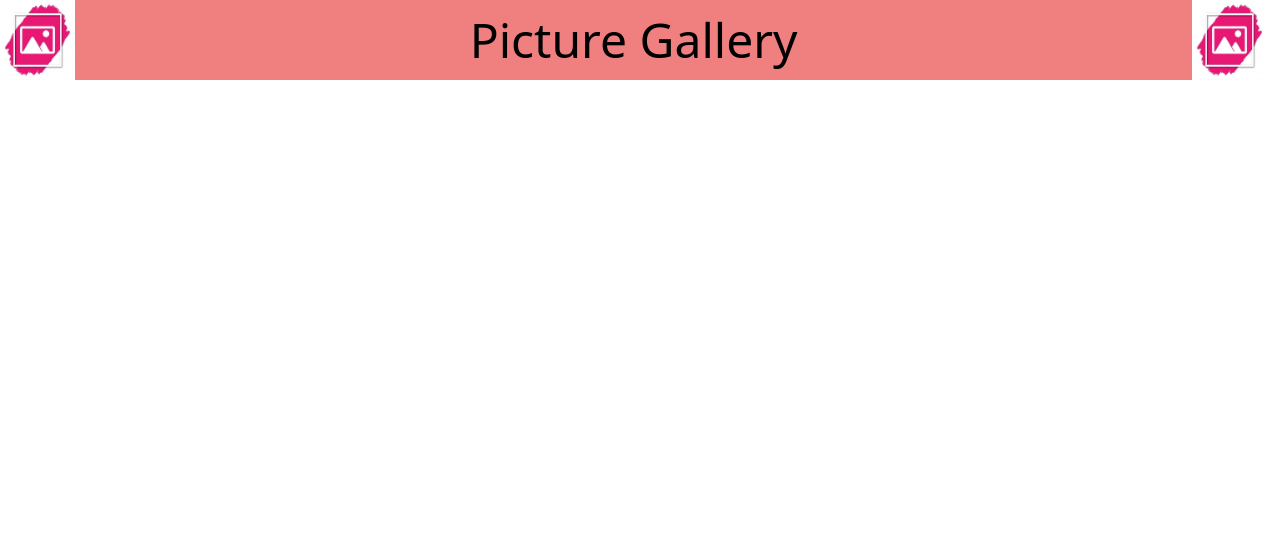
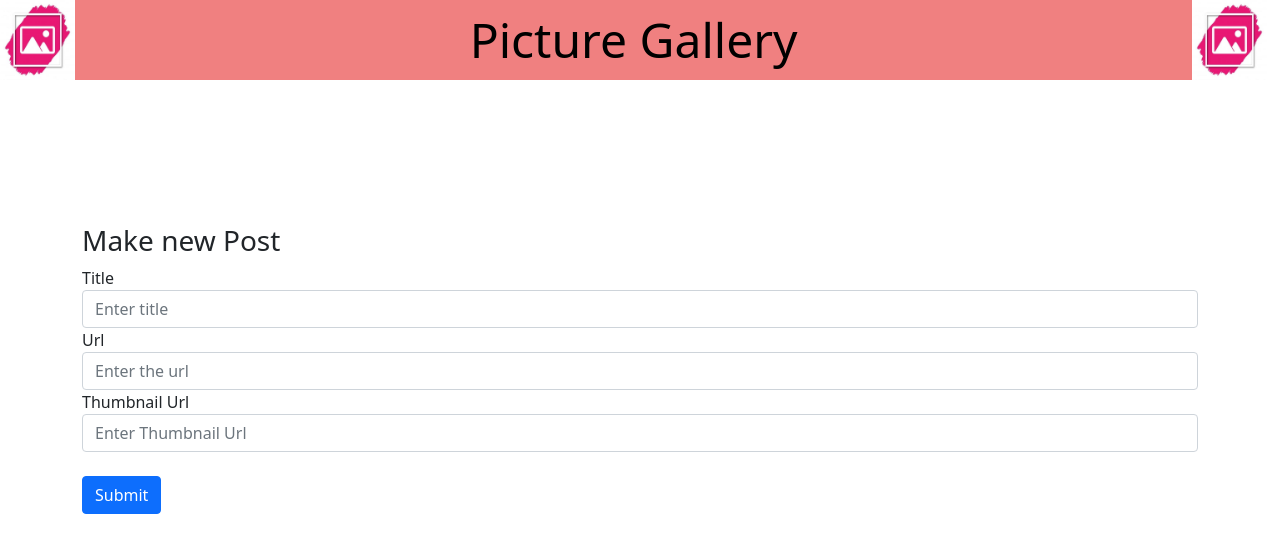
Before and after one commit to priyanshu0085984/Sessional-Assessment-2, a plain HTML site: page index.html in a window 1280 px wide. Drawn offline with nearby package versions, Linux system fonts and the light colour scheme; no server answers.

Commit message:
New Post

```diff
--- a/index.html
+++ b/index.html
@@ -27,7 +27,25 @@
 
     </div>
 
-
+    <div class="container">
+        <h3>Make new Post</h3>
+        <form>
+            <div class="form-group">
+                <label for="title">Title</label>
+                <input type="text" class="form-control" id="title" aria-describedby="emailHelp" placeholder="Enter title">
+            </div>
+            <div class="form-group">
+                <label for="url">Url</label>
+                <input type="url" class="form-control" id="url" placeholder="Enter the url">
+            </div>
+            <div class="form-group">
+                <label for="ThumbnailUrl">Thumbnail Url</label>
+                <input type="url" class="form-control" id="ThumbnailUrl" placeholder="Enter Thumbnail Url">
+            </div>
+            <br>
+            <button type="submit" id="create" class="btn btn-primary">Submit</button>
+        </form>
+    </div>
     <script src="index.js"></script>
 </body>
 </html>
--- a/index.js
+++ b/index.js
@@ -39,3 +39,17 @@ addEventListener("keydown",(e)=>{
     modal.style.display="none"
   }
 })
+
+document.getElementById("create").addEventListener("click",()=>{
+  const template = `
+                    <div class="card" style="width: 18rem;">
+                        <img src="${document.getElementById("ThumbnailUrl").value}" class="card-img-top" alt="...">
+                        <div class="card-body">
+                        <h5 class="card-title">${document.getElementById("title").value}</h5>
+                        <a href="#" class="btn btn-primary" onclick="showModal('${document.getElementById("url").value}')">View Image</a>
+                        </div>
+                    </div>
+                    `;
+
+  document.querySelector("#my-container").innerHTML += template;
+})
```
